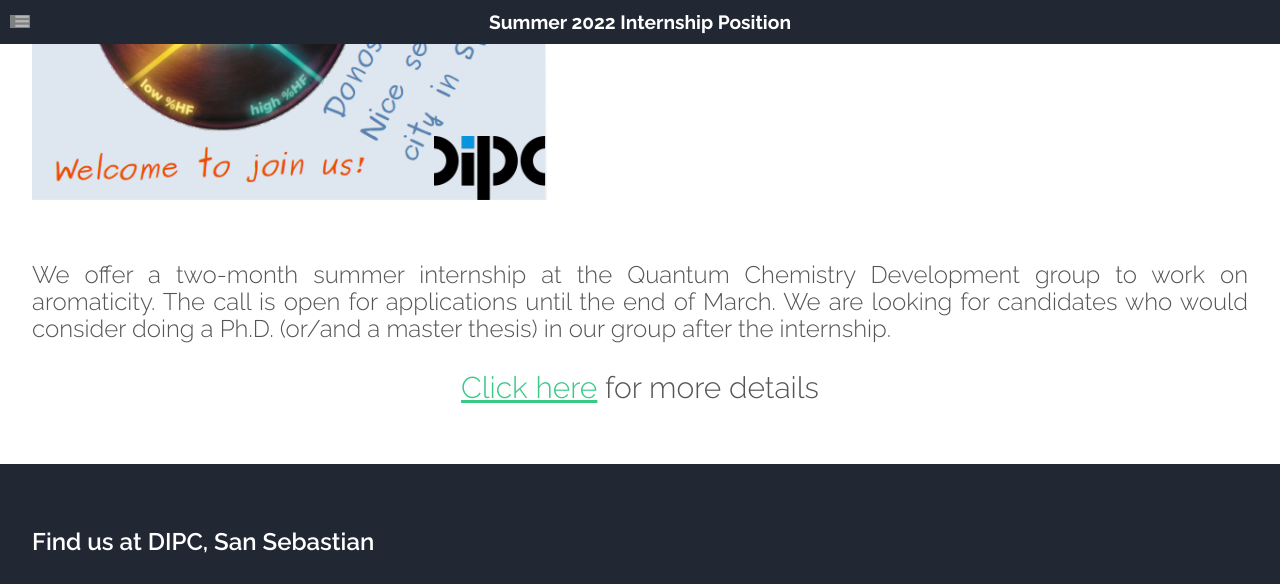
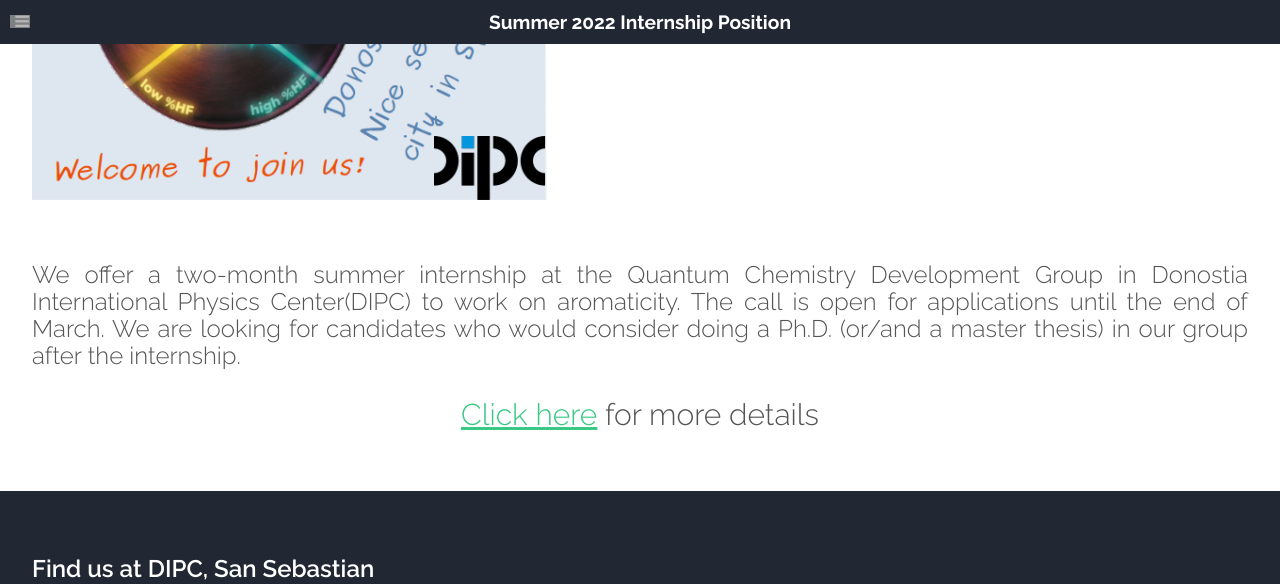
Before and after one commit to old-jekyll-templates/Horizons-Jekyll-Theme, a Jekyll site: the page built from _posts/2022-02-24-internship-summer-2022.md, in a window 1280 px wide and 900 px high, scrolled down 784 px, cut to the strip 0-584 px from the top of the window. Built offline with Jekyll 4.4.1, drawn with Linux system fonts in a browser that asks for light colours; grey boxes are pictures that could not be loaded.

Commit message:
Update 2022-02-24-internship-summer-2022.md

```diff
--- a/_posts/2022-02-24-internship-summer-2022.md
+++ b/_posts/2022-02-24-internship-summer-2022.md
@@ -7,6 +7,6 @@ layout: post
 
 <br>
 <P ALIGN="justify"> <font size="5">
- We offer a two-month summer internship at the Quantum Chemistry Development group to work on aromaticity. The call is open for applications until the end of March. We are looking for candidates who would consider doing a Ph.D. (or/and a master thesis) in our group after the internship.</font></p>
+ We offer a two-month summer internship at the Quantum Chemistry Development Group in Donostia International Physics Center(DIPC) to work on aromaticity. The call is open for applications until the end of March. We are looking for candidates who would consider doing a Ph.D. (or/and a master thesis) in our group after the internship.</font></p>
 
 <center style="font-size:30px"><a href="{{ site.baseurl }}/openings.html#internship-aromaticity-2022">Click here</a> for more details</center>
```
